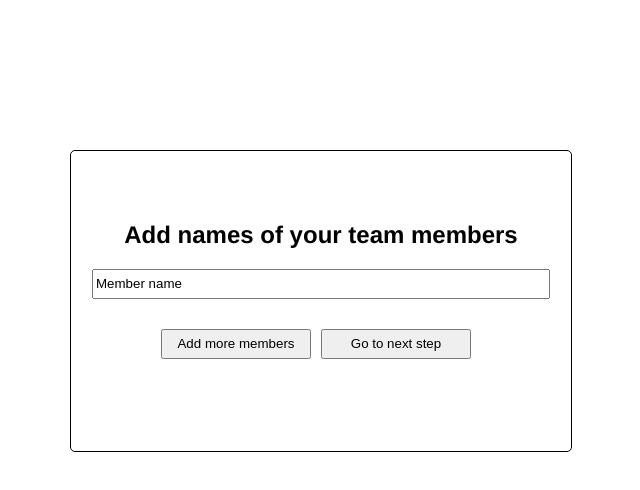
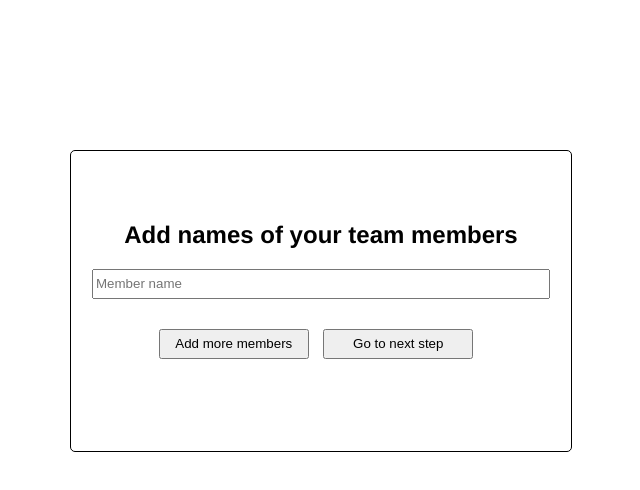
Before and after one commit to Ulys/scrum-pocker, a website: page index.html in a window 1280 px wide. Shown: the full height of the page, 319-959 px from the left. Drawn offline with Linux system fonts and the light colour scheme.

Commit message:
add wrapper to page #content

```diff
--- a/index.html
+++ b/index.html
@@ -9,10 +9,15 @@
 	<title>Scrum pocker</title>
 </head>
 <body>
-	<div class="name-add">
-		<h2 class="name_add__title">Add names of your team members</h2>
-		<input class="name-add__input" type="text" value="Member name">
-		<div class="name-add__buttons"><input type="submit" class="name-add__button" value="Add more members"><input type="submit" class="name-add__button" value="Go to next step"></div>
+	<div class="content">
+		<div class="name-add">
+			<h2 class="name_add__title">Add names of your team members</h2>
+			<input class="name-add__input" type="text" placeholder="Member name">
+			<div class="name-add__buttons">
+				<input type="submit" class="name-add__button" value="Add more members">
+				<input type="submit" class="name-add__button" value="Go to next step">
+			</div>
+		</div>
 	</div>
 </body>
 </html>
```
